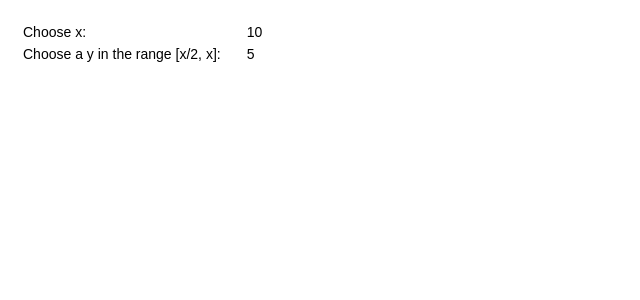
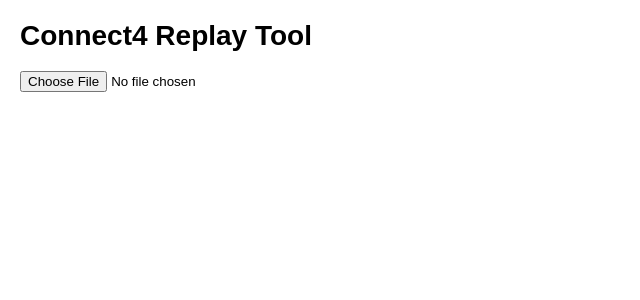
Before and after one commit to shindavid/AlphaZeroArcade, a React (Create React App) app in the folder js/c4-debug/: page / in a window 1280 px wide. Shown: the top 300 px of the page, without its empty margins (0-640 px from the left). Built offline with nearby package versions, Linux system fonts and the light colour scheme.

Commit message:
working sliders

```diff
--- a/js/c4-debug/src/components/Body.js
+++ b/js/c4-debug/src/components/Body.js
@@ -147,6 +147,7 @@ function NAVSlider(props) {
   useEffect(() => {
     const slider = sliderRef.current;
     const onChange = (evt) => {
+      if (document.activeElement !== slider) return;
       console.log('NAVSlider.' + props.name + '.onChange() ' + evt.detail.value);
       props.update(evt.detail.value);
     }
@@ -192,6 +193,8 @@ function MCTSNav(props) {
 
   const top_board = top.board;
   const board_history = move.board_to_visits[top_board];
+
+  console.log('MCTSNav() ' + top_board + ' | ' + board_history[0].board);
 
   return (
     <table className="center">
@@ -250,14 +253,16 @@ function MCTSNav(props) {
           <MiniLeftNAVArrow
             max_index={board_history.length}
             index={top.board_visit_num}
-            update={(i) => props.updateTopScanIndex(board_history, i)}
+            update={(i) => props.updateTopScanIndex2(i)}
+            //update={(i) => props.updateTopScanIndex(top_board, board_history, i)}
           />
         </td>
         <td>
           <MiniRightNAVArrow
             max_index={board_history.length}
             index={top.board_visit_num}
-            update={(i) => props.updateTopScanIndex(board_history, i)}
+            update={(i) => props.updateTopScanIndex2(i)}
+            //update={(i) => props.updateTopScanIndex(top_board, board_history, i)}
           />
         </td>
         <td style={{paddingLeft:10}}>
@@ -265,7 +270,8 @@ function MCTSNav(props) {
             name="scan"
             max={board_history.length}
             value={top.board_visit_num}
-            update={(i) => props.updateTopScanIndex(board_history, i)}
+            update={(i) => props.updateTopScanIndex2(i)}
+            //update={(i) => props.updateTopScanIndex(top_board, board_history, i)}
           />
         </td>
       </tr>
@@ -494,19 +500,41 @@ class Body extends Component {
     });
   }
 
-  updateTopScanIndex(board_history, scan_index) {
+  updateTopScanIndex(board, board_history, scan_index) {
+    console.log('updateTopScanIndex(' + board + ', ' + board_history.length + ', ' + scan_index + ')');
+
     const visit = board_history[scan_index];
     const iter = visit.parent;
 
-    console.log('updateTopScanIndex(scan_index=' + scan_index + ')');
-    // console.log(' iter_index: ' + iter.index);
-    // console.log(' iter.visits.length: ' + iter.visits.length);
-    // console.log(' visit.depth: ' + visit.depth);
+    console.log('updateTopScanIndex(scan_index=' + scan_index + ')  iter_index:' + iter.index +
+      ' iter.visits.length:' + iter.visits.length + ' visit.depth:' + visit.depth + 'visit.board:' + visit.board);
 
     this.setState({
       iter_index: iter.index,
       top_index: visit.depth - 1,
       bot_index: iter.visits.length - 1,
+    });
+  }
+
+  updateTopScanIndex2(scan_index) {
+    const move_index = this.state.move_index;
+    const iter_index = this.state.iter_index;
+    const top_index = this.state.top_index;
+
+    const move = this.props.history[move_index];
+    const iter = move.iters[iter_index];
+    const top = iter.visits[top_index];
+
+    const top_board = top.board;
+    const board_history = move.board_to_visits[top_board];
+
+    const visit = board_history[scan_index];
+    const new_iter = visit.parent;
+
+    this.setState({
+      iter_index: new_iter.index,
+      top_index: visit.depth - 1,
+      bot_index: new_iter.visits.length - 1,
     });
   }
 
@@ -526,12 +554,8 @@ class Body extends Component {
     const top = iter?.visits[top_index];
     const bot = iter?.visits[bot_index];
 
-    console.log('render()');
-    // console.log(' move_index: ' + move_index);
-    // console.log(' iter_index: ' + iter_index);
-    // console.log(' iter.visits.length: ' + iter.visits.length);
-    // console.log(' top_index: ' + top_index);
-    // console.log(' bot_index: ' + bot_index);
+    console.log('render() move_index:' + move_index + ' iter_index:' + iter_index + ' iter.visits.length:' +
+      iter.visits.length + ' top_index:' + top_index + ' bot_index:' + bot_index);
 
     return (
       <div className="center">
@@ -549,7 +573,8 @@ class Body extends Component {
           updateIterIndex={(m) => this.updateIterIndex(m)}
           updateTopIndex={(m) => this.updateTopIndex(m)}
           updateBotIndex={(m) => this.updateBotIndex(m)}
-          updateTopScanIndex={(h, i) => this.updateTopScanIndex(h, i)}
+          updateTopScanIndex={(b, h, i) => this.updateTopScanIndex(b, h, i)}
+          updateTopScanIndex2={(i) => this.updateTopScanIndex2(i)}
           history={history}
           move_index={move_index}
           iter_index={iter_index}
--- a/js/c4-debug/src/components/Header.js
+++ b/js/c4-debug/src/components/Header.js
@@ -1,93 +1,23 @@
 import React, { Component } from "react";
-import {useEffect, useRef} from "react";
-import 'toolcool-range-slider';
-
-function MySlider(props) {
-  const sliderRef = useRef();
-
-  useEffect(() => {
-    const slider = sliderRef.current;
-    const onChange = (evt) => {
-      const v = evt.detail.value;
-      console.log("Slider " + props.name + " was dragged to: " + v);
-      props.update(v);
-    }
-    slider?.addEventListener('change', onChange);
-    return () => {
-      slider?.removeEventListener('change', onChange);
-    }
-  }, []);
-
-  return (
-    <toolcool-range-slider
-      id={props.name}
-      min={props.min}
-      max={props.max}
-      value={props.value}
-      step="1"
-      ref={sliderRef}
-    />
-  );
-}
 
 class Header extends Component {
-  constructor(props) {
-    super(props);
-    this.state = {
-      x: 10,
-      y: 5,
-    };
-  }
-
-  updateX(x) {
-    this.setState({
-      x: x,
-      y: Math.ceil(x/2),
-    });
-  }
-
-  updateY(y) {
-    this.setState({y: y});
-  }
-
   render() {
-    const x = this.state.x;
-    const y = this.state.y;
-    const minY = Math.ceil(x/2);
-    const maxY = x;
+    const file = this.props.debug_file;
+    let fileInfo;
+    if (file) {
+      fileInfo = <p>Replaying game: {file.name}</p>
+    } else {
+      fileInfo = "";
+    }
     return (
-      <div>
-        <table><tbody>
-          <tr>
-            <td>Choose x:</td>
-            <td style={{padding:10}}><MySlider name="x" min={10} max={50} value={this.state.x} update={(x) => this.updateX(x) } /></td>
-            <td>{x}</td>
-          </tr>
-          <tr>
-            <td>Choose a y in the range [x/2, x]:</td>
-            <td style={{padding:10}}><MySlider name="y" min={minY} max={maxY} value={this.state.y} update={(y) => this.updateY(y) } /></td>
-            <td>{y}</td>
-          </tr>
-        </tbody></table>
+      <div className="text-center">
+        <h1>Connect4 Replay Tool</h1>
+        <div id="upload-box">
+          <input type="file" accept=".xml" name='debugfile' onChange={this.props.handleUpload} />
+          {fileInfo}
+        </div>
       </div>
     );
-
-    // const file = this.props.debug_file;
-    // let fileInfo;
-    // if (file) {
-    //   fileInfo = <p>Replaying game: {file.name}</p>
-    // } else {
-    //   fileInfo = "";
-    // }
-    // return (
-    //   <div className="text-center">
-    //     <h1>Connect4 Replay Tool</h1>
-    //     <div id="upload-box">
-    //       <input type="file" accept=".xml" name='debugfile' onChange={this.props.handleUpload} />
-    //       {fileInfo}
-    //     </div>
-    //   </div>
-    // );
   }
 }
 
```
